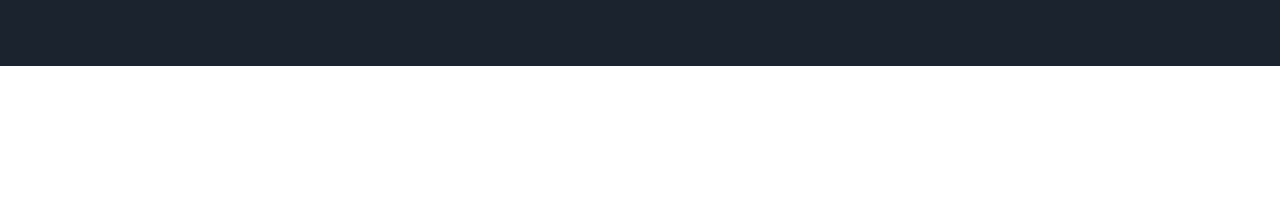
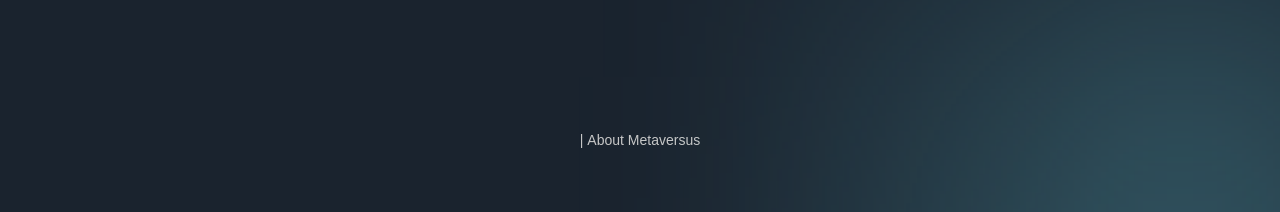
Before and after one commit to araf821/Next-13-Tutorial, a Next.js app: page / in a window 1280 px wide. Shown: the part 1038-1250 px from the top of the page. Before the commit the page ends 1104 px from the top, so only its background shows below. Built offline with nearby package versions, Linux system fonts and the light colour scheme; a web font is replaced by a local one.

Commit message:
fixed animations for about section

```diff
--- a/app/page.tsx
+++ b/app/page.tsx
@@ -1,3 +1,4 @@
+import About from "@/components/About";
 import Hero from "@/components/Hero";
 import Navbar from "@/components/Navbar";
 
@@ -6,6 +7,7 @@ const Page = () => {
     <div className="bg-primary-black overflow-hidden">
       <Navbar />
       <Hero />
+      <About />
     </div>
   );
 };
--- a/components/About.tsx
+++ b/components/About.tsx
@@ -7,6 +7,20 @@ import { fadeIn, staggerContainer } from "@/utils/motion";
 import { TypingText } from "./TypingText";
 
 const About = () => {
-  return <div>About</div>;
+  return (
+    <section className={`${styles.paddings} relative z-10`}>
+      <div className="gradient-02 z-0" />
+      <motion.div
+        // @ts-ignore
+        variants={staggerContainer}
+        initial="hidden"
+        whileInView="show"
+        viewport={{ once: false, amount: 0.25 }}
+        className={`${styles.innerWidth} mx-auto ${styles.flexCenter} flex-col`}
+      >
+        <TypingText title="| About Metaversus" textStyles="text-center" />
+      </motion.div>
+    </section>
+  );
 };
 export default About;
--- a/components/Hero.tsx
+++ b/components/Hero.tsx
@@ -9,7 +9,8 @@ const Hero = () => {
   return (
     <section className={`${styles.yPaddings} sm:pl-16 pl-6`}>
       <motion.div
-        variants={staggerContainer("spring", 1.1)}
+        // @ts-ignore.
+        variants={staggerContainer}
         initial="hidden"
         whileInView="show"
         viewport={{ once: false, amount: 0.25 }}
--- a/components/TypingText.tsx
+++ b/components/TypingText.tsx
@@ -1,9 +1,33 @@
 "use client";
 
-export const TypingText = () => {
-  return <p>Typing Text</p>;
+import { motion } from "framer-motion";
+import { textContainer, textVariant2 } from "../utils/motion";
+
+type TextProps = {
+  title: string;
+  textStyles: string;
 };
 
-export const TitleText = () => {
-  return <h2>Title Text</h2>;
-};
+export const TypingText: React.FC<TextProps> = ({ title, textStyles }) => (
+  <motion.p
+    variants={textContainer}
+    className={`font-normal text-[14px] text-secondary-white ${textStyles}`}
+  >
+    {Array.from(title).map((letter, index) => (
+      <motion.span variants={textVariant2} key={index}>
+        {letter === " " ? "\u00A0" : letter}
+      </motion.span>
+    ))}
+  </motion.p>
+);
+
+export const TitleText: React.FC<TextProps> = ({ title, textStyles }) => (
+  <motion.h2
+    variants={textVariant2}
+    initial="hidden"
+    whileInView="show"
+    className={`mt-[8px] font-bold md:text-[64px] text-[40px] text-white ${textStyles}`}
+  >
+    {title}
+  </motion.h2>
+);
--- a/styles/globals.css
+++ b/styles/globals.css
@@ -36,3 +36,14 @@
     #a134c7 100%
   );
 }
+
+.gradient-02 {
+  position: absolute;
+  width: 200px;
+  height: 438px;
+  top: 0px;
+  right: 0px;
+
+  background: #7aebfb;
+  filter: blur(190px);
+}
--- a/utils/motion.ts
+++ b/utils/motion.ts
@@ -42,7 +42,7 @@ export const slideIn = (
 });
 
 export const staggerContainer = (
-  staggerChildren: any,
+  staggerChildren: number,
   delayChildren: number
 ) => ({
   hidden: {},
@@ -93,3 +93,28 @@ export const fadeIn = (
     },
   },
 });
+
+export const textContainer = {
+  hidden: {
+    opacity: 0,
+  },
+  show: (i = 1) => ({
+    opacity: 1,
+    transition: { staggerChildren: 0.1, delayChildren: i * 0.1 },
+  }),
+};
+
+export const textVariant2 = {
+  hidden: {
+    opacity: 0,
+    y: 20,
+  },
+  show: {
+    opacity: 1,
+    y: 0,
+    transition: {
+      type: "tween",
+      ease: "easeIn",
+    },
+  },
+};
```
